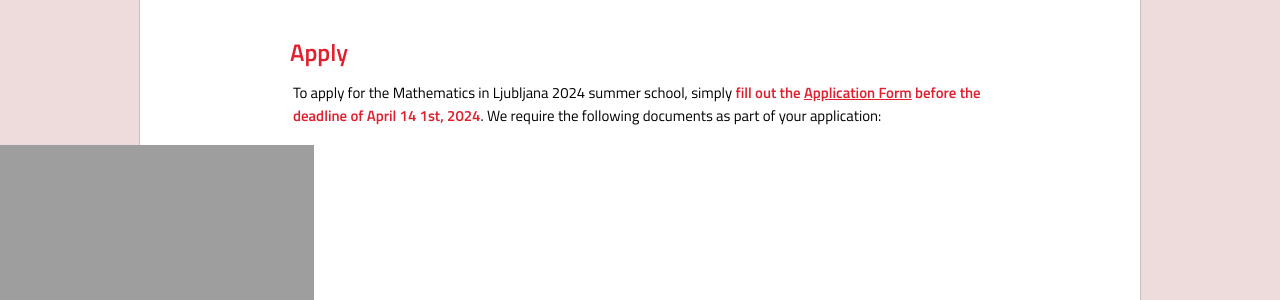
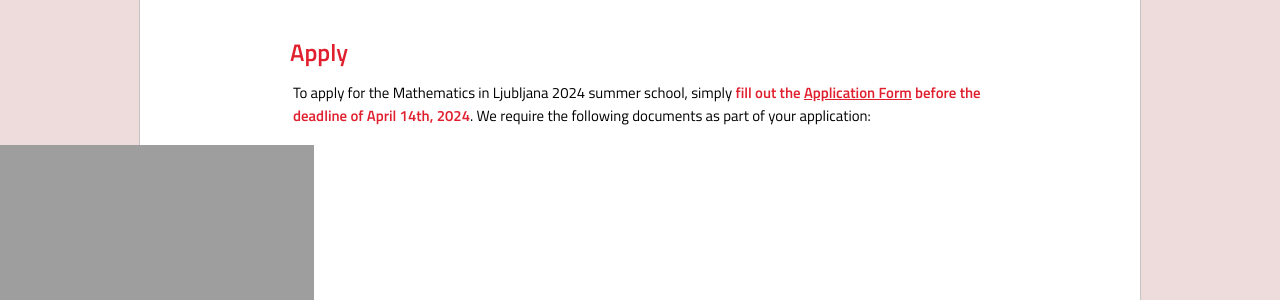
Before and after one commit to ul-fmf/mathematics-in-ljubljana, a Jekyll site: the page built from apply.md, in a window 1280 px wide. Shown: the part 320-620 px from the top of the page. Built offline with Jekyll 4.4.1, drawn with Linux system fonts in a browser that asks for light colours; nearby versions of some CDN libraries; a style sheet for code colours, icons or effects is not loaded.

Commit message:
st -> th

```diff
--- a/apply.md
+++ b/apply.md
@@ -5,7 +5,7 @@ title: Apply
 
 # Apply
 
-To apply for the Mathematics in Ljubljana 2024 summer school, simply  **fill out the [Application Form](https://docs.google.com/forms/d/e/1FAIpQLSfJJ95U6y3A6IWLxredopeLxC0UNVlx2riR5JoEMeK2Xx6PsA/viewform) before the deadline of April 14 1st, 2024**. We require the following documents as part of your application:
+To apply for the Mathematics in Ljubljana 2024 summer school, simply  **fill out the [Application Form](https://docs.google.com/forms/d/e/1FAIpQLSfJJ95U6y3A6IWLxredopeLxC0UNVlx2riR5JoEMeK2Xx6PsA/viewform) before the deadline of April 14th, 2024**. We require the following documents as part of your application:
 
 - A *motivational letter* (maximum 1 page) explaining why you are interested in attending our summer school and how it aligns with your academic and personal goals.
 - Your *CV*, highlighting your academic achievements, relevant coursework, and any research or work experience you may have.
```
